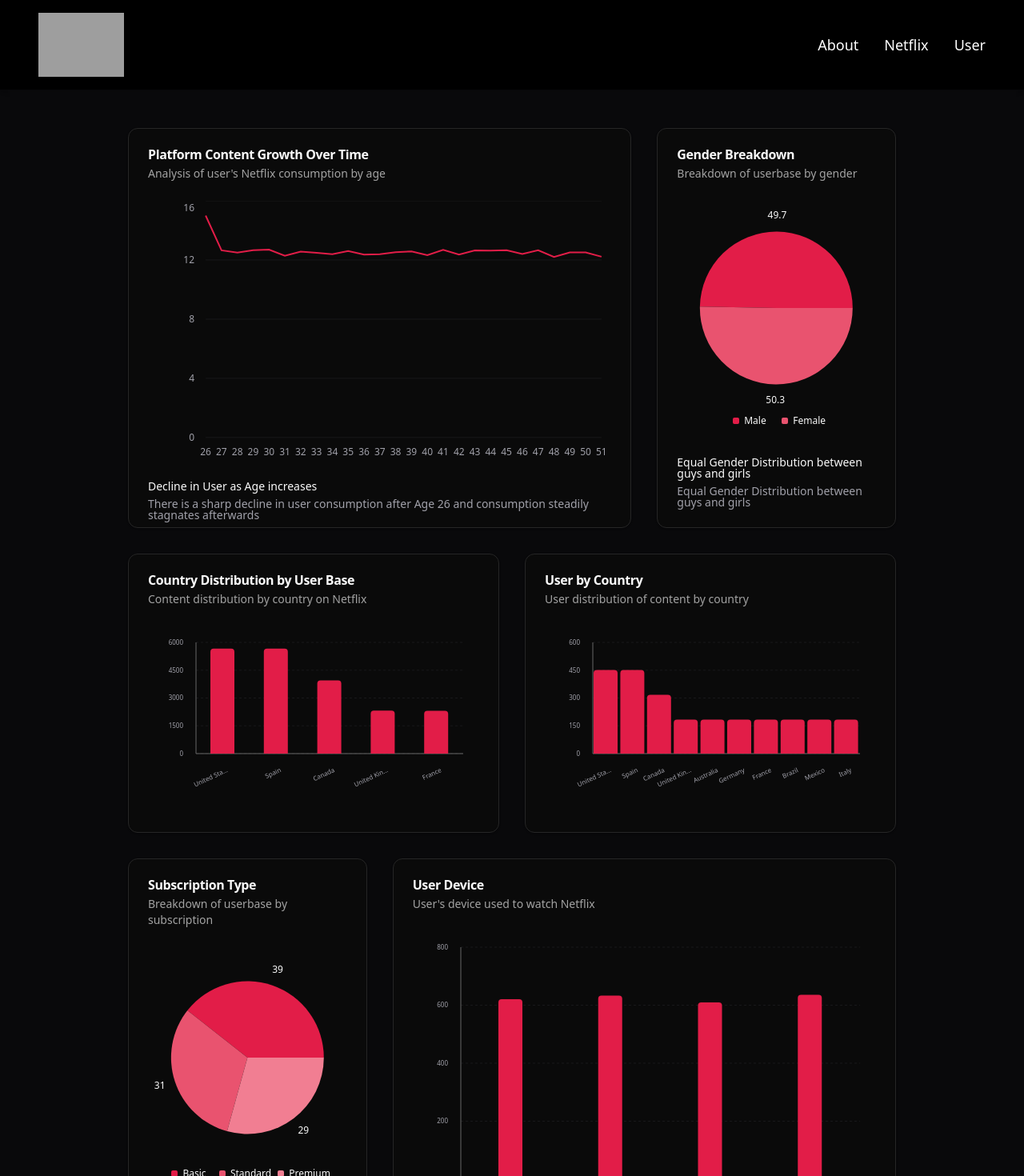
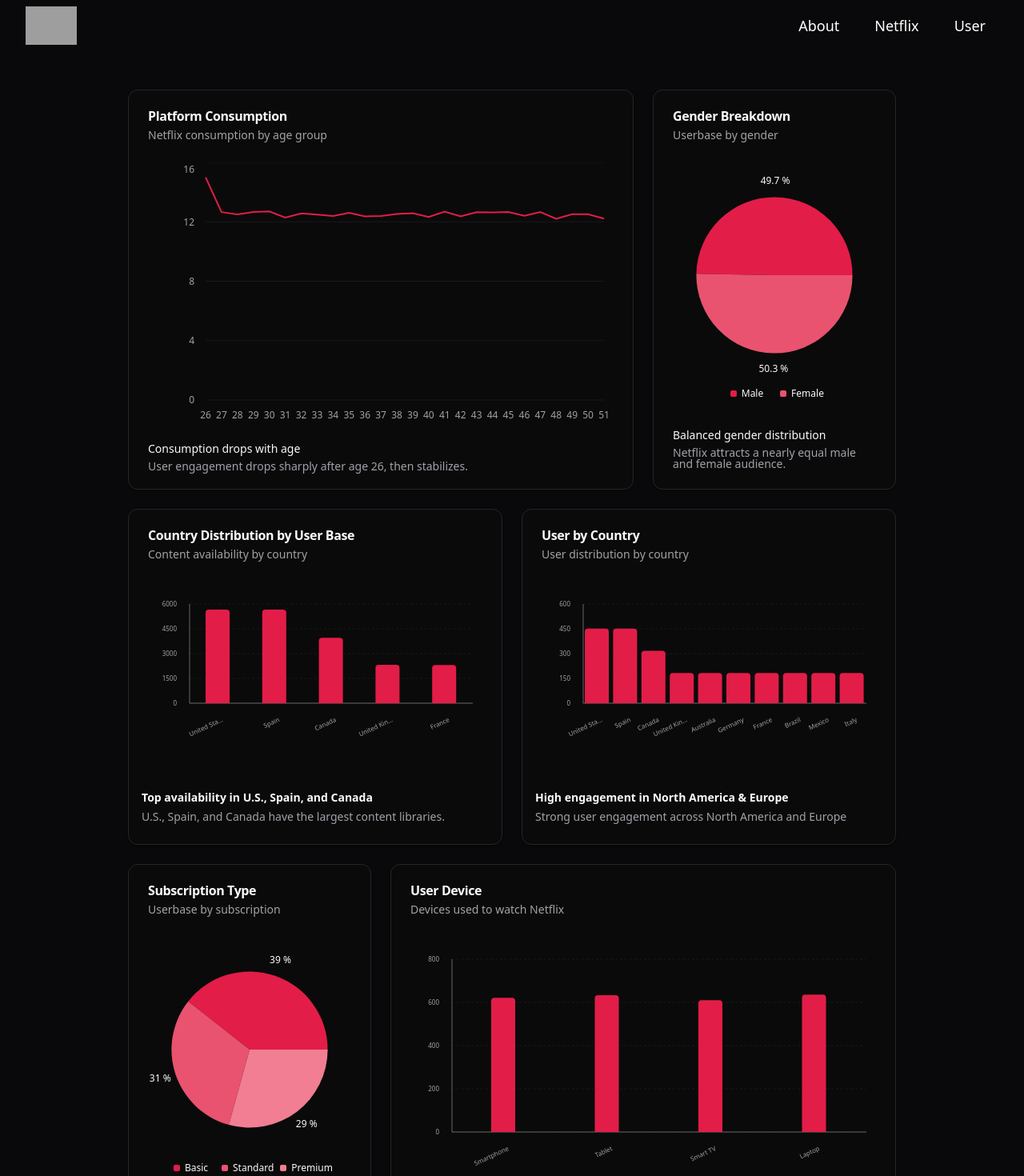
Before and after one commit to junyang99/Netflix_Visualisation, a React (Vite) app: page /user in a window 1280 px wide. Shown: the top 1470 px of the page at 80% size. Built offline with nearby package versions, Linux system fonts and the light colour scheme; grey boxes are pictures that could not be loaded.

Commit message:
updated relevant animations and added framer

```diff
--- a/package.json
+++ b/package.json
@@ -20,6 +20,7 @@
     "clsx": "^2.1.1",
     "d3": "^7.9.0",
     "embla-carousel-react": "^8.3.1",
+    "framer-motion": "^11.11.11",
     "lucide-react": "^0.445.0",
     "react": "^18.3.1",
     "react-dom": "^18.3.1",
--- a/src/app/pages/Netflix.tsx
+++ b/src/app/pages/Netflix.tsx
@@ -110,7 +110,7 @@
                         nameKey="type" // Key for labels
                         pieChartTitle="Movies vs TV Shows" // Pie chart title
                         pieChartDescription="Breakdown of content types" // Pie chart description
-                        generalTrendMessage="Movies are 30.3% more than TV shows "
+                        generalTrendMessage="Movies are 39.4% more than TV shows "
                         detailsMessage="Stronger emphasis placed on movies as compared to TV shows"
                     />
                 </div>
@@ -124,6 +124,8 @@
                         title="Top 9 Countries by Content Count"
                         dataLabel="Country"
                         description="Content distribution by country on Netflix"
+                        generalTrendMessage="United States leads with 2809 titles"
+                        detailsMessage="Country with largest catalog of titles on Netflix"
                     />
                 </div>
 
@@ -135,6 +137,8 @@
                         title="Top 9 Directors by Frequency"
                         dataLabel="Director"
                         description="Director distribution of content on Netflix"
+                        generalTrendMessage="Rajiv Chilaka is Netflix’s most prolific director"
+                        detailsMessage="Titles by unknown directors were excluded for clearer insights"
                     />
                 </div>
                 <div className="col-span-1 md:col-span-1 lg:col-span-3">
@@ -145,6 +149,8 @@
                         title="Top 10 Ratings by Frequency"
                         dataLabel="Rating"
                         description="Rating distribution of content on Netflix"
+                        generalTrendMessage="TV-MA is the most common rating"
+                        detailsMessage="Tihs reflects Netflix's focus on mature themes"
                     />
                 </div>
 
@@ -156,6 +162,8 @@
                         title="Top 10 Genres by Frequency"
                         dataLabel="Genre"
                         description="Genre distribution of content on Netflix"
+                        generalTrendMessage="International movies lead in popularity"
+                        detailsMessage="This genre’s popularity shows Netflix's appeal to a global audience"
                     />
                 </div>
 
--- a/src/app/pages/User.tsx
+++ b/src/app/pages/User.tsx
@@ -83,7 +83,7 @@
         return (
           <Container>
   {/* Main grid layout for charts */}
-            <div className="grid grid-cols-1 md:grid-cols-2 lg:grid-cols-12 gap-8">
+  <div className="grid grid-cols-1 md:grid-cols-2 lg:grid-cols-12 gap-6">
         {/* LineGraph */}
         <div className="col-span-1 md:col-span-2 lg:col-span-8">
           <LineGraph
@@ -93,10 +93,10 @@
             line2_name=""
             line2_dkey=""
             x_dkey="Age"
-                  lineChartTitle="Platform Content Growth Over Time"
-                  lineChartDesc="Analysis of user's Netflix consumption by age"
-                  generalTrendMessage="Decline in User as Age increases"
-                  detailsMessage="There is a sharp decline in user consumption after Age 26 and consumption steadily stagnates afterwards"
+            lineChartTitle="Platform Consumption"
+            lineChartDesc="Netflix consumption by age group"
+            generalTrendMessage="Consumption drops with age"
+            detailsMessage="User engagement drops sharply after age 26, then stabilizes."
           />
         </div>
 
@@ -107,9 +107,9 @@
             dataKey="percentage"
             nameKey="type"
             pieChartTitle="Gender Breakdown"
-                  pieChartDescription="Breakdown of userbase by gender"
-                  generalTrendMessage="Equal Gender Distribution between guys and girls"
-                  detailsMessage="Equal Gender Distribution between guys and girls"
+            pieChartDescription="Userbase by gender"
+            generalTrendMessage="Balanced gender distribution"
+            detailsMessage="Netflix attracts a nearly equal male and female audience."
           />
         </div>
 
@@ -121,7 +121,9 @@
             yKey="value"
             title="Country Distribution by User Base"
             dataLabel="Country"
-                  description="Content distribution by country on Netflix"
+            description="Content availability by country"
+            generalTrendMessage="Top availability in U.S., Spain, and Canada"
+            detailsMessage="U.S., Spain, and Canada have the largest content libraries."
           />
         </div>
 
@@ -132,19 +134,22 @@
             yKey="value"
             title="User by Country"
             dataLabel="Country"
-                  description="User distribution of content by country"
+            description="User distribution by country"
+            generalTrendMessage="High engagement in North America & Europe"
+            detailsMessage="Strong user engagement across North America and Europe"
           />
         </div>
 
         <div className="col-span-1 md:col-span-6 lg:col-span-4">
           <PieChartGraph
             data={SubscriptionRatingData}
-                  detailsMessage=""
             dataKey="percentage"
             nameKey="type"
             pieChartTitle="Subscription Type"
-                  pieChartDescription="Breakdown of userbase by subscription"
-                  generalTrendMessage="Majority of users are subscribed to the Basic Plan"
+            pieChartDescription="Userbase by subscription"
+            generalTrendMessage="Majority of users on Basic plan"
+            detailsMessage="Basic plan is the most popular subscription choice"
+
           />
         </div>
 
@@ -154,8 +159,10 @@
             xKey="name"
             yKey="value"
             title="User Device"
-                  dataLabel="Devices Use"
-                  description="User's device used to watch Netflix"
+            dataLabel="Device Use"
+            description="Devices used to watch Netflix"
+            generalTrendMessage="Preference for Smart TVs and laptops"
+            detailsMessage="Smart TVs and laptops are the top streaming devices"
           />
         </div>
       </div>
--- a/src/components/Carousell.tsx
+++ b/src/components/Carousell.tsx
@@ -31,7 +31,7 @@
         <div className="bg-background h-screen flex items-center justify-center">
             <div>
                 {/* Responsive title with padding adjustment for mobile screens */}
-                <h2 className="text-white text-xl md:text-2xl lg:text-3xl font-bold mb-4 md:mb-6 px-4 md:px-0">Top 10 TV Programmes in Singapore Today</h2>
+                <h2 className="text-white text-xl md:text-2xl lg:text-3xl font-bold mb-4 md:mb-6 px-4 md:px-0">Top 10 Must-See Movies of All Time</h2>
 
                 <div className="relative w-full max-w-[90%] md:max-w-[95%] lg:max-w-full overflow-visible group text-center">
                     <Carousel className="relative w-full">
--- a/src/components/Graph/PieChartGraph.tsx
+++ b/src/components/Graph/PieChartGraph.tsx
@@ -80,7 +80,7 @@
                             dominantBaseline="middle"
                                     fill="hsla(var(--foreground))"
                                   >
-                                    {payload[dataKey]}
+                                    {payload[dataKey]} %
 
                                   </text>
                                 )
--- a/src/components/Graph/ShadcnBarChart.tsx
+++ b/src/components/Graph/ShadcnBarChart.tsx
@@ -1,6 +1,6 @@
-import { useEffect, useState, useCallback } from 'react'
+import React, { useEffect, useState, useCallback } from 'react'
 import { Bar, XAxis, YAxis, CartesianGrid, Tooltip, ResponsiveContainer, BarChart } from 'recharts'
-import { Card, CardContent, CardDescription, CardHeader, CardTitle } from '@/components/ui/card'
+import { Card, CardContent, CardFooter, CardHeader, CardTitle, CardDescription } from '@/components/ui/card'
 import { ChartConfig, ChartContainer, ChartTooltipContent } from '@/components/ui/chart'
 
 interface BarChartProps {
@@ -10,9 +10,20 @@
   dataLabel: string
   title: string
   description: string
+  generalTrendMessage: string
+  detailsMessage: string
 }
 
-export default function ShadcnBarChart({ data, xKey, yKey, title, description, dataLabel }: BarChartProps) {
+export default function ShadcnBarChart({
+  data,
+  xKey,
+  yKey,
+  title,
+  description,
+  dataLabel,
+  generalTrendMessage,
+  detailsMessage
+}: BarChartProps) {
   const chartConfig = {
     value: {
       label: `${dataLabel}`,
@@ -84,8 +95,7 @@
             tick={{ fontSize: textSize, fill: 'hsl(var(--foreground))' }}
             width={40}
           />
-
-      <Tooltip content={<ChartTooltipContent indicator="line" />} cursor={{ fill: 'rgba(255, 255, 255, 0.1)' }} />
+          <Tooltip content={<ChartTooltipContent indicator="line" />} cursor={{ fill: 'rgba(255, 255, 255, 0.1)' }} />
           <Bar dataKey={yKey} fill="var(--color-value)" radius={[4, 4, 0, 0]} />
         </BarChart>
       </ResponsiveContainer>
@@ -93,14 +103,24 @@
   )
 
   return (
-    <Card className="w-full h-full">
+    <Card className="w-full h-full flex flex-col overflow-hidden">
       <CardHeader>
         <CardTitle>{title}</CardTitle>
         <CardDescription>{description}</CardDescription>
       </CardHeader>
-      <CardContent className="pt-0 h-[calc(100%-4rem)]">
-        {renderChart()}
+      <CardContent className="flex-grow px-4 py-2">
+        <div className="h-full">
+          {renderChart()}
+        </div>
       </CardContent>
+      <CardFooter className="px-4">
+        <div className="w-full text-sm space-y-1">
+          <p className='font-bold'>{generalTrendMessage}</p>
+          <p className="text-muted-foreground">{detailsMessage}</p>
+        </div>
+      </CardFooter>
     </Card>
   )
+
+
 }
--- a/src/components/Navbar.tsx
+++ b/src/components/Navbar.tsx
@@ -1,61 +1,99 @@
-import React from 'react';
+import React, { useState } from 'react';
 import { Link } from 'react-router-dom';
+import { motion, AnimatePresence } from 'framer-motion';
+import { Menu, X } from 'lucide-react';
 
-const Navbar: React.FC = () => (
-  <nav className="flex justify-between bg-background items-center p-4 bg bg-opacity-80 sticky top-0 z-50 shadow-md transition-all duration-300">
-    {/* Logo container with animation */}
-     <Link
-      to="/">
-      <div className="flex items-center ml-8 animate-slideIn">
-        <img
-          className="nav_logo hover:scale-110 transition-transform duration-500"
-          src="https://www.freepnglogos.com/uploads/netflix-logo-0.png"
-          alt="Netflix Logo"
-          style={{ height: '80px', width: 'auto' }}
-        />
-      </div>
-      </Link>
+const Navbar: React.FC = () => {
+  const [isOpen, setIsOpen] = useState<boolean>(false);
 
-    {/* Group Name with Netflix-style font */}
+  const toggleMenu = () => setIsOpen(!isOpen);
 
-
-    {/* Navigation Links */}
-    <ul className="flex gap-8 text-lg text-white mr-8 netflix-font">
-    <li>
+  const NavItems: React.FC = () => (
+    <div className='bg-background flex flex-col sm:flex-row sm:space-x-3 sm:text-lg'>
+      <motion.li  whileHover={{ scale: 1.1 }} whileTap={{ scale: 0.95 }}>
         <Link
           to="/about"
-          className="hover:text-red-500 hover:scale-105 transition-transform duration-300"
+          className="block px-4 py-2 text-md  hover:text-red-500"
+          onClick={() => setIsOpen(false)}
         >
           About
         </Link>
-      </li>
-      <li>
+      </motion.li>
+      <motion.li whileHover={{ scale: 1.1 }} whileTap={{ scale: 0.95 }} >
         <Link
           to="/netflix"
-          className="hover:text-red-500 hover:scale-105 transition-transform duration-300"
+          className="block px-4 py-2 text-md  hover:text-red-500 "
+          onClick={() => setIsOpen(false)}
         >
           Netflix
         </Link>
-      </li>
-      <li>
+      </motion.li>
+      <motion.li whileHover={{ scale: 1.1 }} whileTap={{ scale: 0.95 }}>
         <Link
           to="/user"
-          className="hover:text-red-500 hover:scale-105 transition-transform duration-300"
+          className="block px-4 py-2 text-md  hover:text-red-500 "
+          onClick={() => setIsOpen(false)}
         >
           User
         </Link>
-      </li>
+      </motion.li>
+    </div>
+  );
 
-      {/* <li>
-        <Link
-          to="/Tableau"
-          className="hover:text-red-500 hover:scale-105 transition-transform duration-300"
-        >
-          Tableau
-        </Link>
-      </li> */}
-    </ul>
-  </nav>
-);
+  return (
+    <motion.header
+      initial={{ opacity: 0, y: -50 }}
+      animate={{ opacity: 1, y: 0 }}
+      transition={{ duration: 0.5 }}
+      className="sticky top-0 z-50 w-full bg-background" // Set background color here
+    >
+      <div className="container mx-auto px-4 sm:px-6 lg:px-8">
+        <div className="flex items-center justify-between h-16">
+          <motion.div whileHover={{ scale: 1.05 }} whileTap={{ scale: 0.95 }}>
+            <Link to="/" className="flex items-center">
+              <img
+                src="https://www.freepnglogos.com/uploads/netflix-logo-0.png"
+                alt="Netflix"
+                className="h-6 sm:h-8 md:h-10 lg:h-12 w-auto transition-transform duration-300 hover:scale-110"
+                />
+            </Link>
+          </motion.div>
+          <nav className="hidden sm:flex">
+            <motion.ul
+              className="flex space-x-4"
+
+            >
+              <NavItems />
+            </motion.ul>
+          </nav>
+          <motion.div className="sm:hidden" whileHover={{ scale: 1.1 }} whileTap={{ scale: 0.95 }}>
+            <button
+              onClick={toggleMenu}
+              className="text-white hover:text-red-500 focus:outline-none transition-colors duration-300" // Adjust text color if needed
+              aria-label="Toggle menu"
+            >
+              {isOpen ? <X className="h-6 w-6" /> : <Menu className="h-6 w-6" />}
+            </button>
+          </motion.div>
+        </div>
+      </div>
+      <AnimatePresence>
+        {isOpen && (
+          <motion.div
+            className="sm:hidden"
+            initial={{ opacity: 0, height: 0 }}
+            animate={{ opacity: 1, height: 'auto' }}
+            exit={{ opacity: 0, height: 0 }}
+            transition={{ duration: 0.3 }}
+          >
+            <ul className="px-2 pt-2 pb-3 space-y-1 sm:px-3">
+              <NavItems />
+            </ul>
+          </motion.div>
+        )}
+      </AnimatePresence>
+    </motion.header>
+  );
+};
 
 export default Navbar;
```
Also changed, not shown: 1 other file (tests, documents, lock files or other folders). Lines whose indentation alone changed are shown as unchanged.
